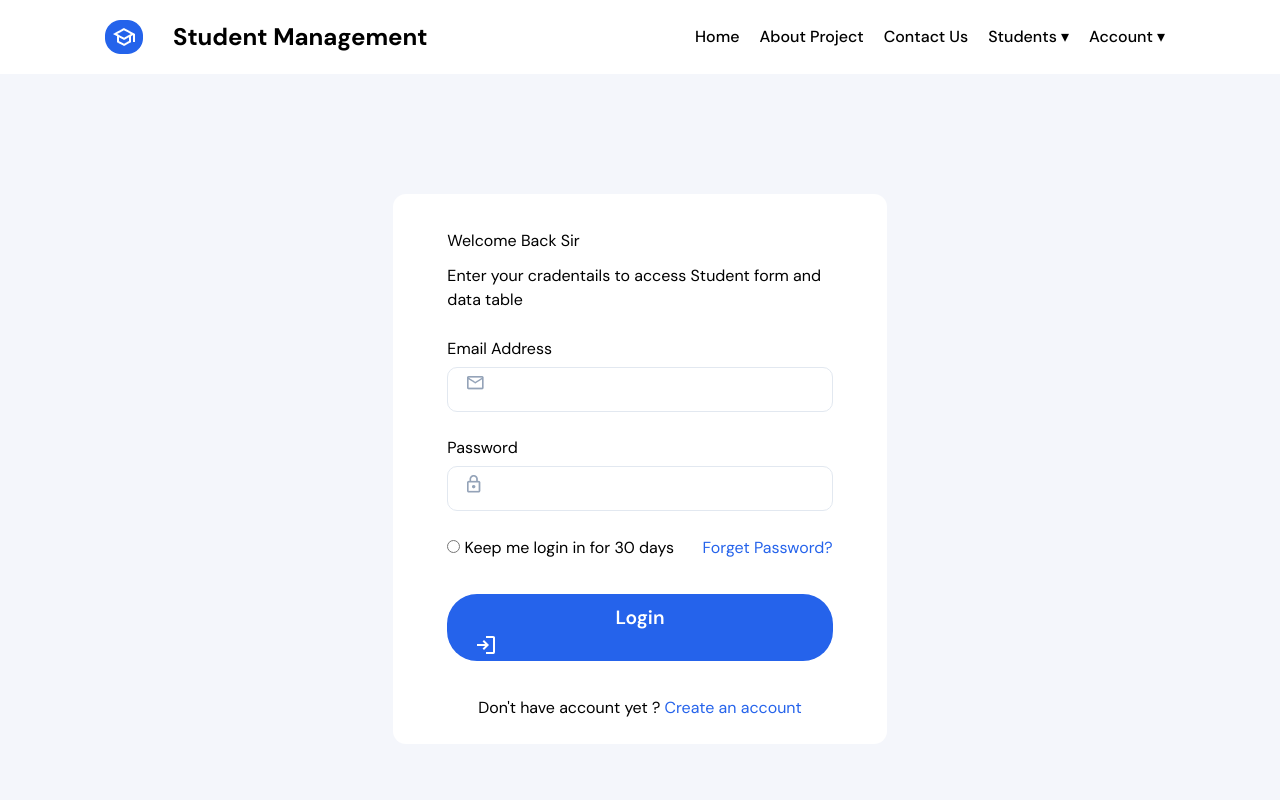
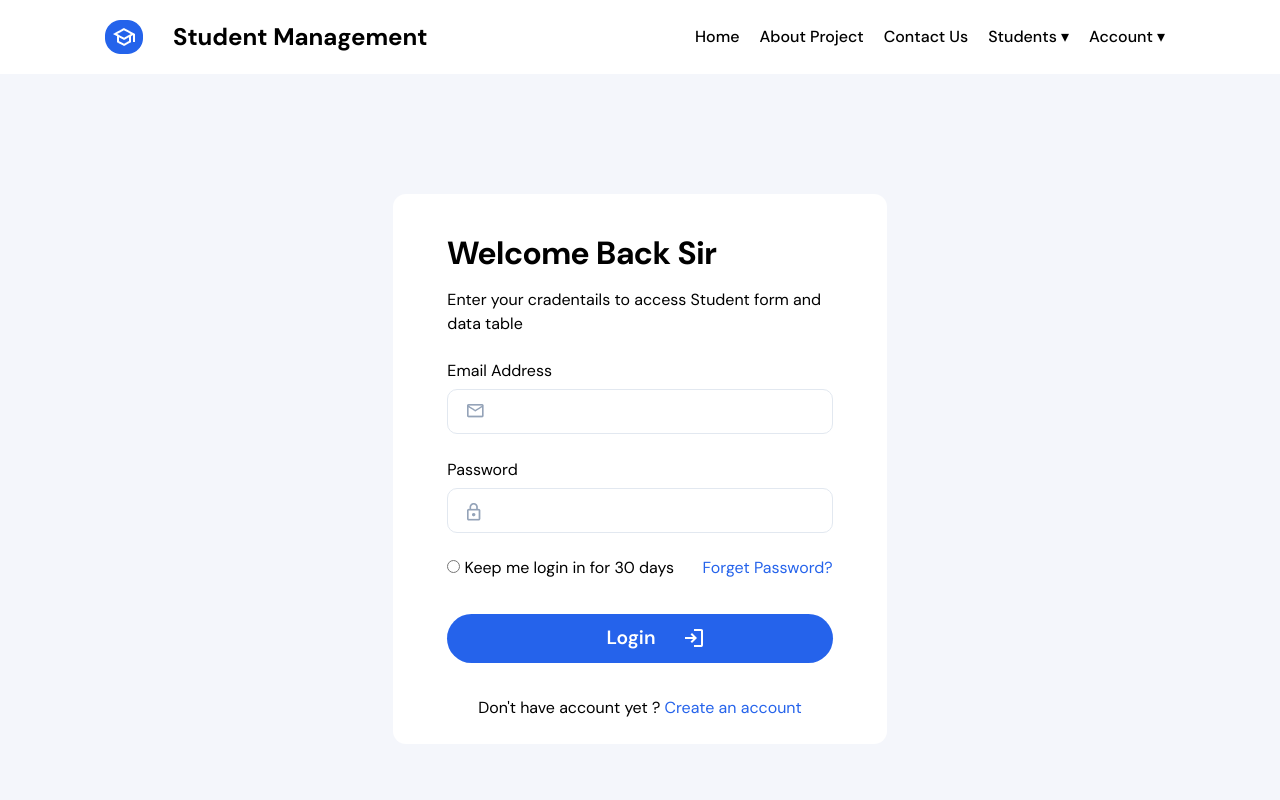
Before and after one commit to sim994/School-Management-Project, a React (Vite) app in the folder AuthPro/: page /login in a window 1280 px wide. Shown: the top 800 px of the page. Built offline with nearby package versions, Linux system fonts and the light colour scheme; a web font is replaced by a local one.

Commit message:
Login Form UI Changes

```diff
--- a/AuthPro/src/assets/stylesheets/style.css
+++ b/AuthPro/src/assets/stylesheets/style.css
@@ -822,6 +822,8 @@ form .header {
 }
 
 form .header h1 {
+    font-size: 2rem;
+    font-weight: 700;
     margin: 11px 0;
     font-family: var(--font);
 }
@@ -840,6 +842,10 @@ form  .login-btn{
     padding: 10px;
     background-color: var(--main-color);
     border: none;
+    display: flex;
+    justify-content:center;
+    align-items: center;
+    flex-direction: row;
     border-radius: 30px;
     font-family: var(--font);
     font-size: 1.2rem;
@@ -848,7 +854,7 @@ form  .login-btn{
 }
 
 form .login-btn img{
-    transform: translate(20px,3px);
+    transform: translate(30px,0);
 }
 
 .login-form .input-wrapper {
@@ -862,7 +868,7 @@ form .login-btn img{
 
 .input-wrapper img {
     position: absolute;
-    top: 39px;
+    top: 45px;
     left: 5%;
     cursor: pointer;
 }
--- a/AuthPro/src/componets/Header.jsx
+++ b/AuthPro/src/componets/Header.jsx
@@ -9,6 +9,10 @@ export function Header() {
   const toggleMenu = (menu) => {
     setActiveMenu(activeMenu === menu ? null : menu);
   };
+
+  setTimeout(() => {
+    setActiveMenu(null);
+  }, 5000);
   return (
     <nav>
       {/* <img src={close} alt="Image not found" /> */}
--- a/AuthPro/src/componets/Login.jsx
+++ b/AuthPro/src/componets/Login.jsx
@@ -29,6 +29,7 @@ export function Login() {
       toast.error("Something went wrong");
     }
   };
+
   return (
     <section className="login-form">
       <form onSubmit={submit}>
@@ -58,8 +59,7 @@ export function Login() {
         </div>
         <div className="condition-text-box">
           <p>
-            <input type="radio" name="keep login" /> Keep me login in for 30
-            days
+            <input type="radio" name="keeplogin" /> Keep me login in for 30 days
           </p>
           <p>Forget Password?</p>
         </div>
```
